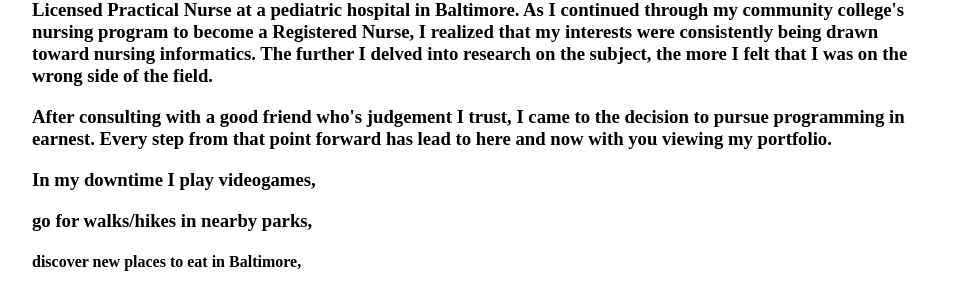
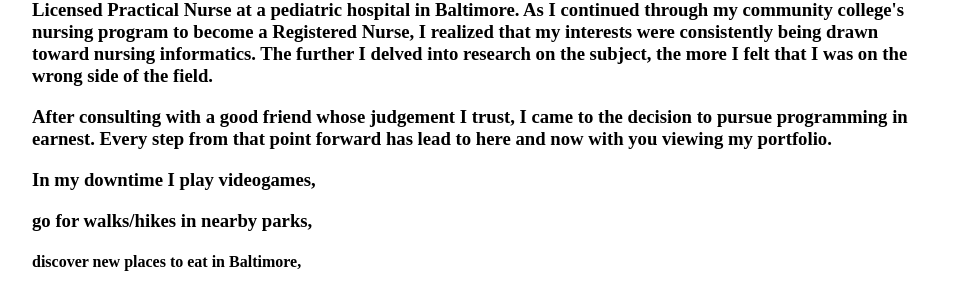
Before and after one commit to BryanDCampbell/BryanDCampbell.github.io, a Jekyll site: the page built from about/index.html, in a window 1280 px wide. Shown: the part 160-454 px from the top of the page, without its empty margins (160-1119 px from the left). Built offline with Jekyll 4.4.1, drawn with Linux system fonts in a browser that asks for light colours.

Commit message:
Update index.html

```diff
--- a/about/index.html
+++ b/about/index.html
@@ -5,7 +5,7 @@ title: About Me
 <div class="blurb">
 	<h3>I'm a Computer Science student at Towson University.</h3>
 	<h3>Before I discovered my interest in programming I was pursuing a career in nursing. I started my career as a Licensed Practical Nurse at a pediatric hospital in Baltimore. As I continued through my community college's nursing program to become a Registered Nurse, I realized that my interests were consistently being drawn toward nursing informatics. The further I delved into research on the subject, the more I felt that I was on the wrong side of the field. </h3>
-	<h3>After consulting with a good friend who's judgement I trust, I came to the decision to pursue programming in earnest. Every step from that point forward has lead to here and now with you viewing my portfolio.</h3>
+	<h3>After consulting with a good friend whose judgement I trust, I came to the decision to pursue programming in earnest. Every step from that point forward has lead to here and now with you viewing my portfolio.</h3>
 	<h3> In my downtime I play videogames, </h3>
 	<h3>go for walks/hikes in nearby parks,</h3>
 	<h4>discover new places to eat in Baltimore, </h4>
```
